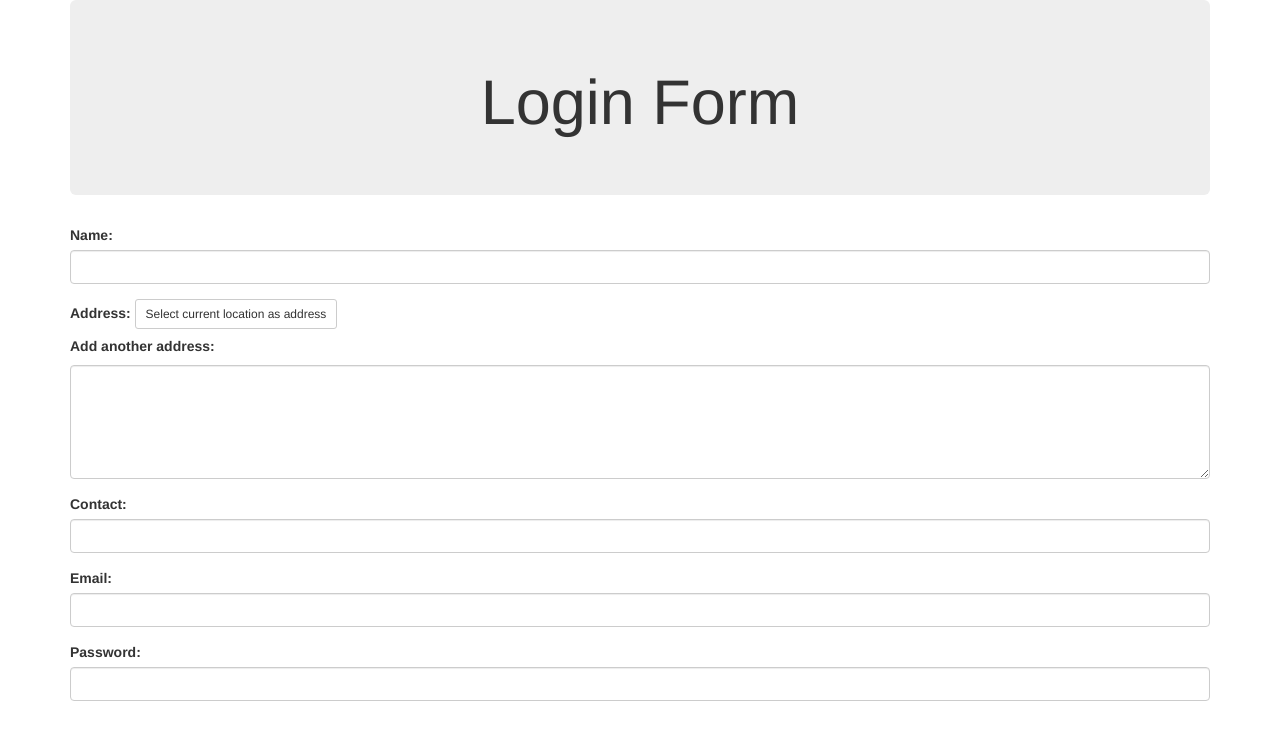
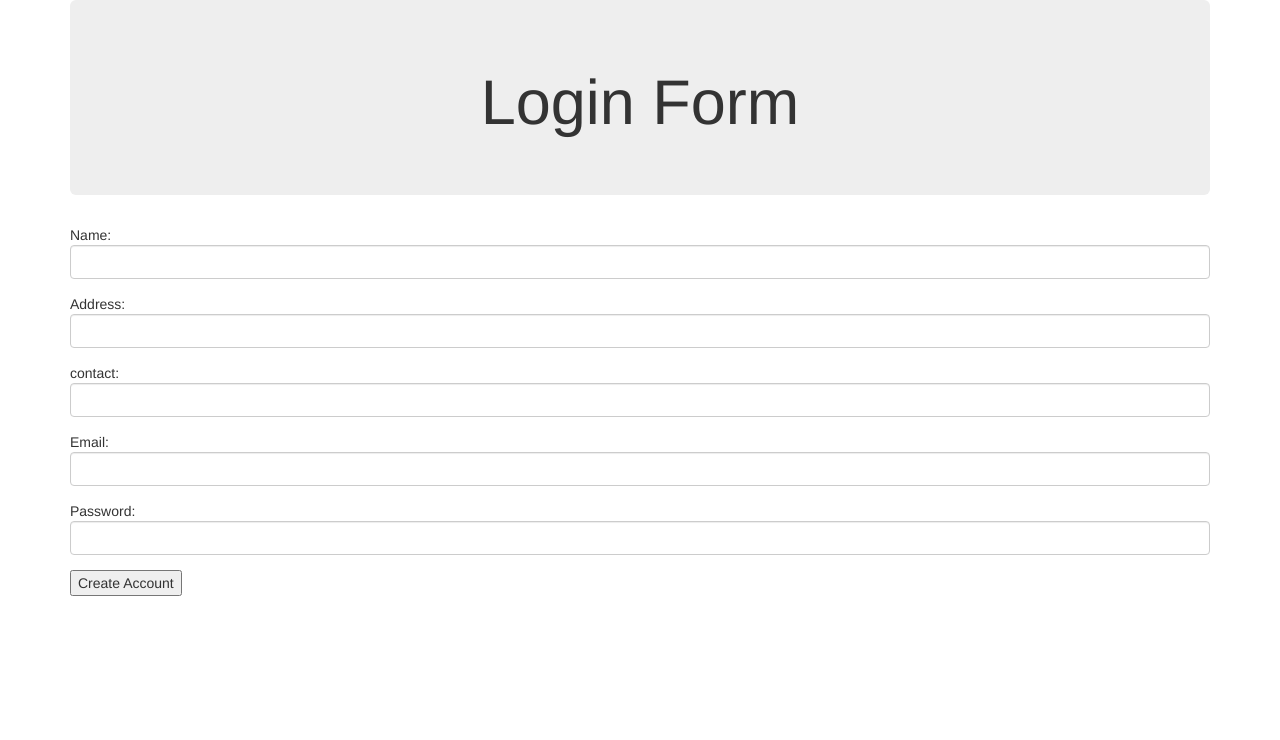
Before and after one commit to learner-pratik/tsec_enigma_coders, a Django app: page /victim/ in a window 1280 px wide. Shown: the top 740 px of the page. Run offline with Django 3.2, Linux system fonts and the light colour scheme; some libraries are stand-ins or nearby versions.

Commit message:
login connected

```diff
--- a/natural_calamity/victim/templates/victim/login.html
+++ b/natural_calamity/victim/templates/victim/login.html
@@ -27,29 +27,28 @@
             <div class="jumbotron text-center">
                 <h1>Login Form</h1>
             </div>
-            <form>
+            <form action="{% url 'victim' %}" method="POST">{% csrf_token %}
                 <div class="form-group">
-                    <label for="Name">Name: </label>
-                    <input type="text" class="form-control" id="name" required>
+                    Name:
+                    <input type="text" class="form-control" name="Victim_name" required>
                 </div>
                 <div class="form-group">
-                    <label for="Address: ">Address: </label>
-                    <button class="btn btn-sm btn-default" id="loc" onclick="getlocation()">Select current location as address</button>
-                    <h5><strong>Add another address:</strong></h5>
-                    <textarea class="form-control" rows="5"></textarea>
+                    Address:
+                    <input type="text" class="form-control" name="Victim_address">
                 </div>
                 <div class="form-group">
-                    <label for="Contact">Contact: </label>
-                    <input type="tel" class="form-control" id="contact" required>
+                    contact:
+                    <input type="tel" class="form-control" name="Victim_number" required>
                 </div>
                 <div class="form-group">
-                    <label for="Email">Email: </label>
-                    <input type="email" class="form-control" id="email" required>
+                    Email:
+                    <input type="email" class="form-control" name="Victim_email" required>
                 </div>
                 <div class="form-group">
-                    <label for="pwd">Password: </label>
-                    <input type="password" class="form-control" id="pwd" required>
+                    Password:
+                    <input type="password" class="form-control" name="Victim_pass" required>
                 </div>
+                <button type="submit">Create Account</button>
             </form>
         </div>
     </body>
--- a/natural_calamity/victim/views.py
+++ b/natural_calamity/victim/views.py
@@ -1,5 +1,14 @@
 from django.shortcuts import render
+from .forms import Victimform
+
 
 # Create your views here.
 def login(request):
-    return render(request, 'victim/login.html')
+    if request.method == 'POST':
+        print("in")
+        form = Victimform(request.POST or None)
+        print(form.is_valid())
+        if form.is_valid():
+            form.save()
+            print("hellos")
+    return render(request, 'victim/login.html', {})
```
Also changed, not shown: natural_calamity/victim/forms.py (+9 -0 lines), natural_calamity/db.sqlite3.
